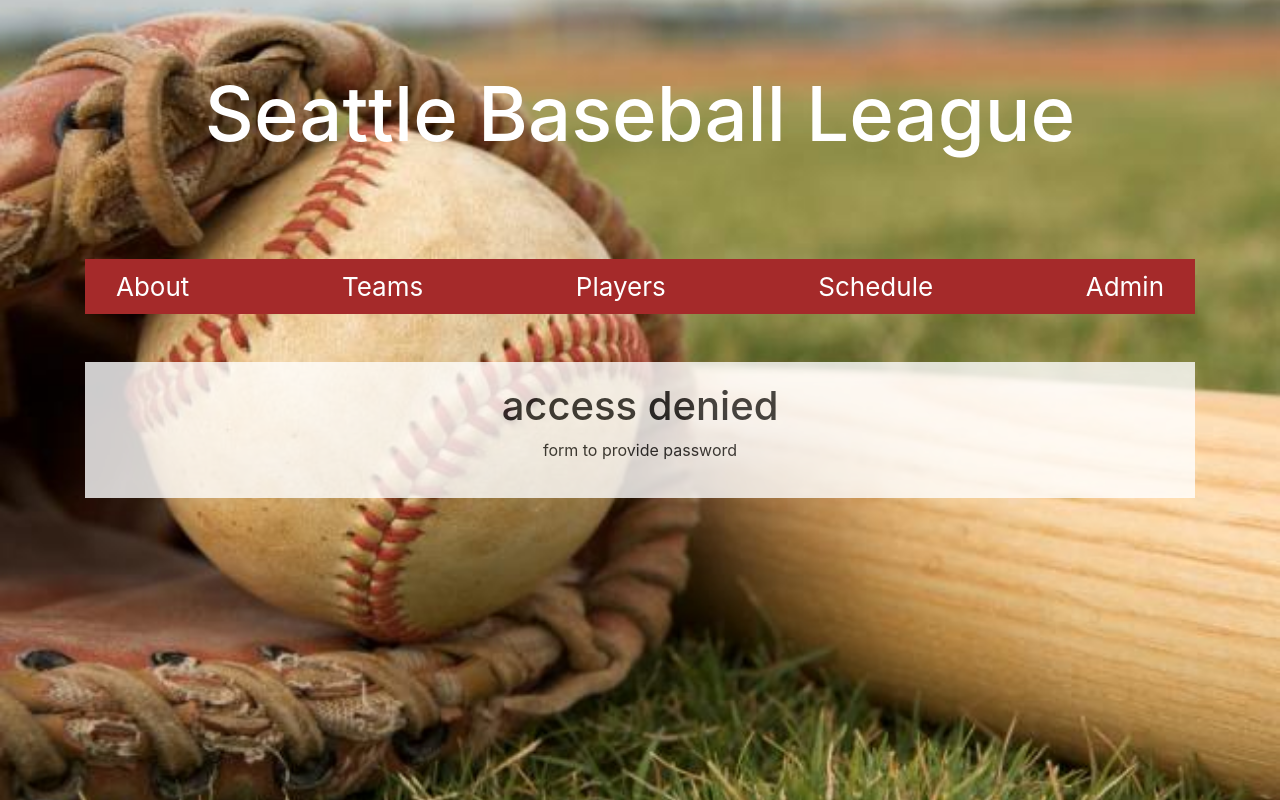
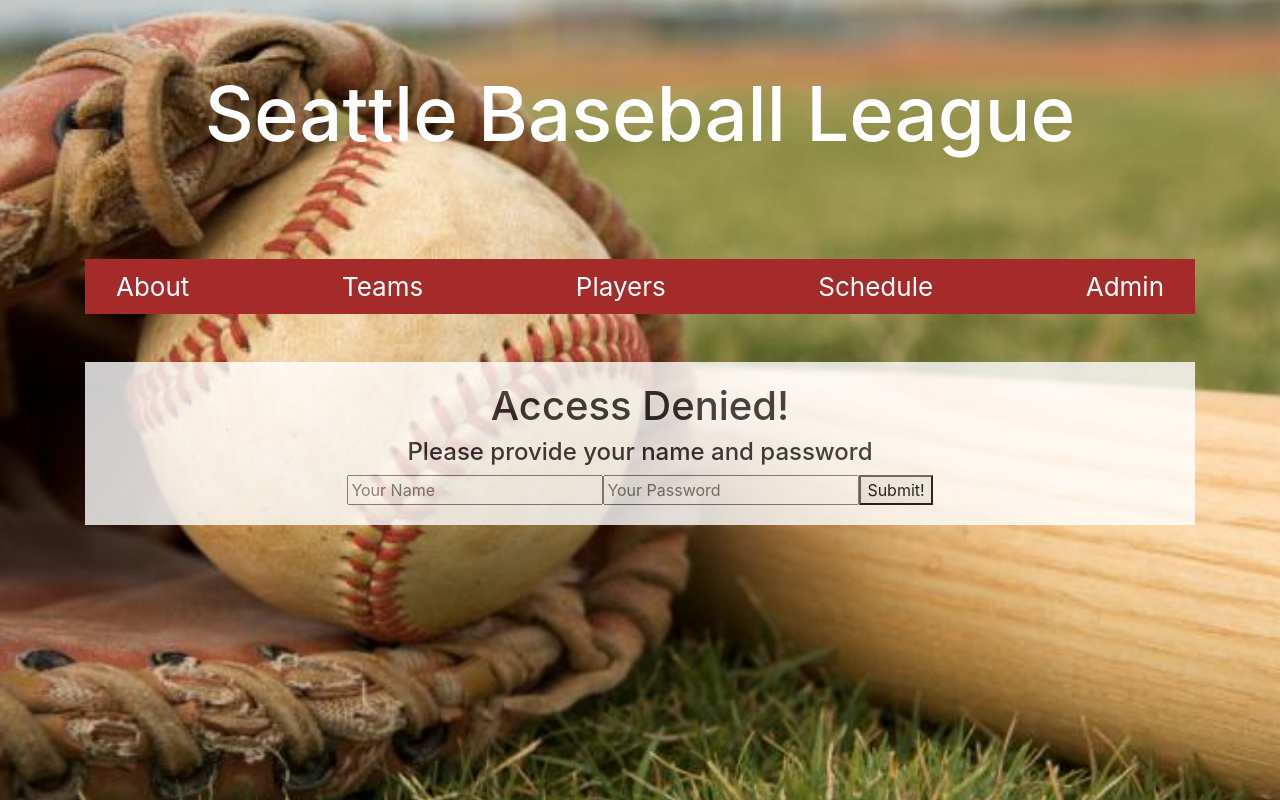
Before and after one commit to yetka/react-baseball-league, a React app: page /#/admin in a window 1280 px wide. Built offline with nearby package versions, Linux system fonts and the light colour scheme.

Commit message:
add AdminAccessDenied component and AuthenticationFormSubmission function to change the state in Admin component

```diff
--- a/src/components/Admin.jsx
+++ b/src/components/Admin.jsx
@@ -9,6 +9,13 @@ class Admin extends React.Component {
     this.state = {
       authentication: false
     };
+    this.handleAuthenticationFormSubmission = this.handleAuthenticationFormSubmission.bind(this);
+  }
+
+  handleAuthenticationFormSubmission(login){
+    if ((login.name === 'Admin') && (login.password === 'epicodus')) {
+      this.setState({authentication: true});
+    }
   }
 
   render(){
@@ -16,7 +23,7 @@ class Admin extends React.Component {
     if (this.state.authentication){
       currentlyVisibleContent = <AdminAccessAllowed />;
     } else {
-      currentlyVisibleContent = <AdminAccessDenied />;
+      currentlyVisibleContent = <AdminAccessDenied onAuthenticationFormSubmission={this.handleAuthenticationFormSubmission}/>;
     }
     return (
       <div style={{backgroundColor: 'white', opacity: '0.8', filter: 'alpha(opacity=50)', padding: '20px', textAlign: 'center'}}>
--- a/src/components/AdminAccessDenied.jsx
+++ b/src/components/AdminAccessDenied.jsx
@@ -1,13 +1,43 @@
 import React from 'react';
+import PropTypes from 'prop-types';
 
-function AdminAccessDenied() {
+function AdminAccessDenied(props) {
+
+  let _name = null;
+  let _password = null;
+
+
+
+  function handleAuthenticationFormSubmission(event) {
+    event.preventDefault();
+    props.onAuthenticationFormSubmission({name: _name.value, password: _password.value});
+    _name.value = '';
+    _password.value = '';
+  }
 
   return (
     <div>
-      <h1>access denied</h1>
-      <p>form to provide password</p>
+      <h1>Access Denied!</h1>
+      <h4>Please provide your name and password</h4>
+      <form onSubmit={handleAuthenticationFormSubmission}>
+        <input
+          type='text'
+          id='name'
+          placeholder='Your Name'
+          ref={(input) => {_name = input;}}/>
+        <input
+          type='text'
+          id='password'
+          placeholder='Your Password'
+          ref={(input) => {_password = input;}}/>
+        <button type='submit'>Submit!</button>
+      </form>
     </div>
   );
 }
 
+AdminAccessDenied.propTypes = {
+  onAuthenticationFormSubmission: PropTypes.func
+};
+
 export default AdminAccessDenied;
```
